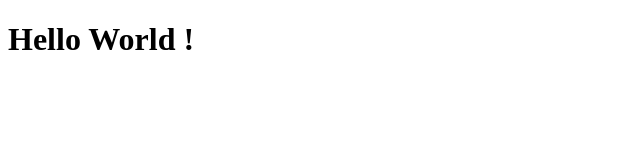
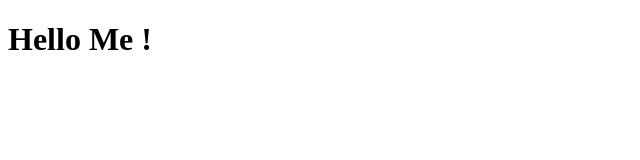
Before and after one commit to ldandoy/devops-gr03, a plain HTML site: page index.html in a window 1280 px wide. Shown: the full height of the page, 0-640 px from the left. Drawn offline with Linux system fonts and the light colour scheme.

Commit message:
Change locally h1

```diff
--- a/index.html
+++ b/index.html
@@ -6,6 +6,6 @@
     <title>Document</title>
 </head>
 <body>
-    <h1>Hello World !</h1>
+    <h1>Hello Me !</h1>
 </body>
 </html>
```
